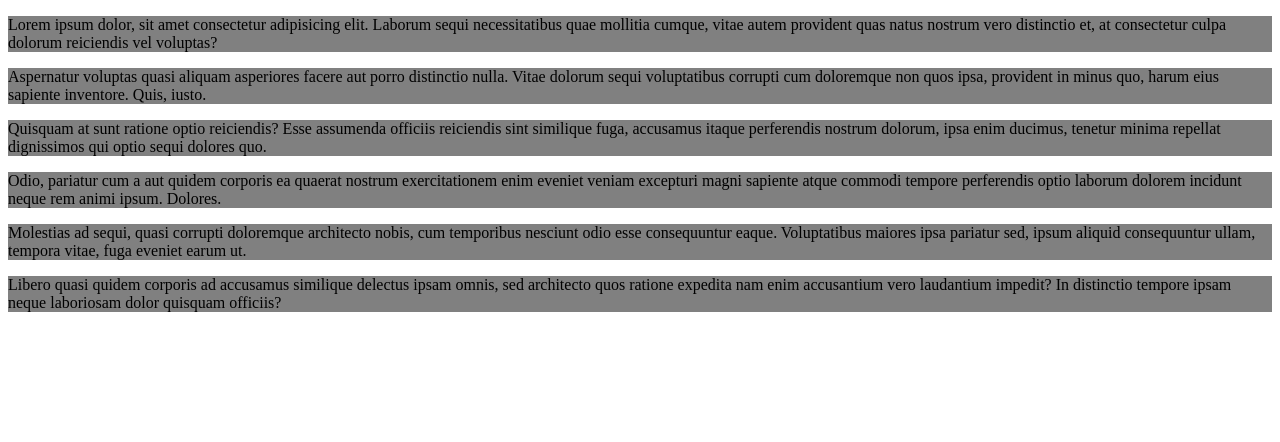
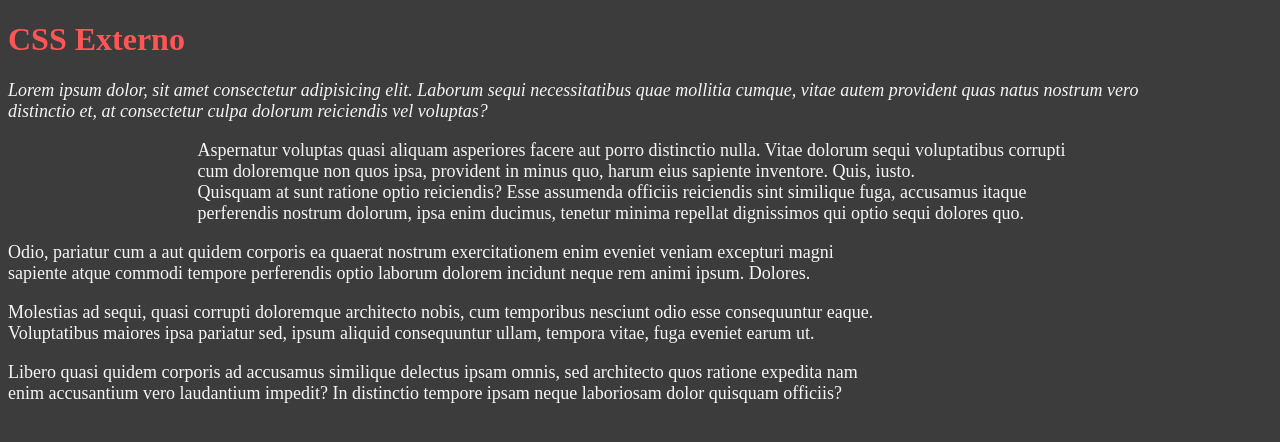
Before and after one commit to IgorLuiz777/Web, a plain HTML site: page aula7/pag2.html in a window 1280 px wide. Drawn offline with Linux system fonts and the light colour scheme.

Commit message:
meio aula7

```diff
--- a/aula7/css/style.css
+++ b/aula7/css/style.css
@@ -1,3 +1,22 @@
+body{
+    background-color: #3c3c3c;
+
+}
 p{
-    background-color: gray;
+    color: rgba(255, 254, 254, 0.952);
+    font-size: large;
+    width: 70%;
 }
+
+h1{
+    color: rgb(255, 85, 85);
+}
+
+#p1{
+    font-style: italic;
+    width: 90%;
+}
+
+.p2{
+    margin: auto;
+}
--- a/aula7/pag2.html
+++ b/aula7/pag2.html
@@ -5,13 +5,14 @@
     <meta http-equiv="X-UA-Compatible" content="IE=edge">
     <meta name="viewport" content="width=device-width, initial-scale=1.0">
     <title>Página 2</title>
+    <!-- css externo -->
     <link rel="stylesheet" href="css/style.css">
 </head>
 <body>
-    <!-- css externo -->
-    <p>Lorem ipsum dolor, sit amet consectetur adipisicing elit. Laborum sequi necessitatibus quae mollitia cumque, vitae autem provident quas natus nostrum vero distinctio et, at consectetur culpa dolorum reiciendis vel voluptas?</p>
-    <p>Aspernatur voluptas quasi aliquam asperiores facere aut porro distinctio nulla. Vitae dolorum sequi voluptatibus corrupti cum doloremque non quos ipsa, provident in minus quo, harum eius sapiente inventore. Quis, iusto.</p>
-    <p>Quisquam at sunt ratione optio reiciendis? Esse assumenda officiis reiciendis sint similique fuga, accusamus itaque perferendis nostrum dolorum, ipsa enim ducimus, tenetur minima repellat dignissimos qui optio sequi dolores quo.</p>
+    <h1>CSS Externo</h1>
+    <p id="p1">Lorem ipsum dolor, sit amet consectetur adipisicing elit. Laborum sequi necessitatibus quae mollitia cumque, vitae autem provident quas natus nostrum vero distinctio et, at consectetur culpa dolorum reiciendis vel voluptas?</p>
+    <p class="p2">Aspernatur voluptas quasi aliquam asperiores facere aut porro distinctio nulla. Vitae dolorum sequi voluptatibus corrupti cum doloremque non quos ipsa, provident in minus quo, harum eius sapiente inventore. Quis, iusto.</p>
+    <p class="p2">Quisquam at sunt ratione optio reiciendis? Esse assumenda officiis reiciendis sint similique fuga, accusamus itaque perferendis nostrum dolorum, ipsa enim ducimus, tenetur minima repellat dignissimos qui optio sequi dolores quo.</p>
     <p>Odio, pariatur cum a aut quidem corporis ea quaerat nostrum exercitationem enim eveniet veniam excepturi magni sapiente atque commodi tempore perferendis optio laborum dolorem incidunt neque rem animi ipsum. Dolores.</p>
     <p>Molestias ad sequi, quasi corrupti doloremque architecto nobis, cum temporibus nesciunt odio esse consequuntur eaque. Voluptatibus maiores ipsa pariatur sed, ipsum aliquid consequuntur ullam, tempora vitae, fuga eveniet earum ut.</p>
     <p>Libero quasi quidem corporis ad accusamus similique delectus ipsam omnis, sed architecto quos ratione expedita nam enim accusantium vero laudantium impedit? In distinctio tempore ipsam neque laboriosam dolor quisquam officiis?</p>
```
